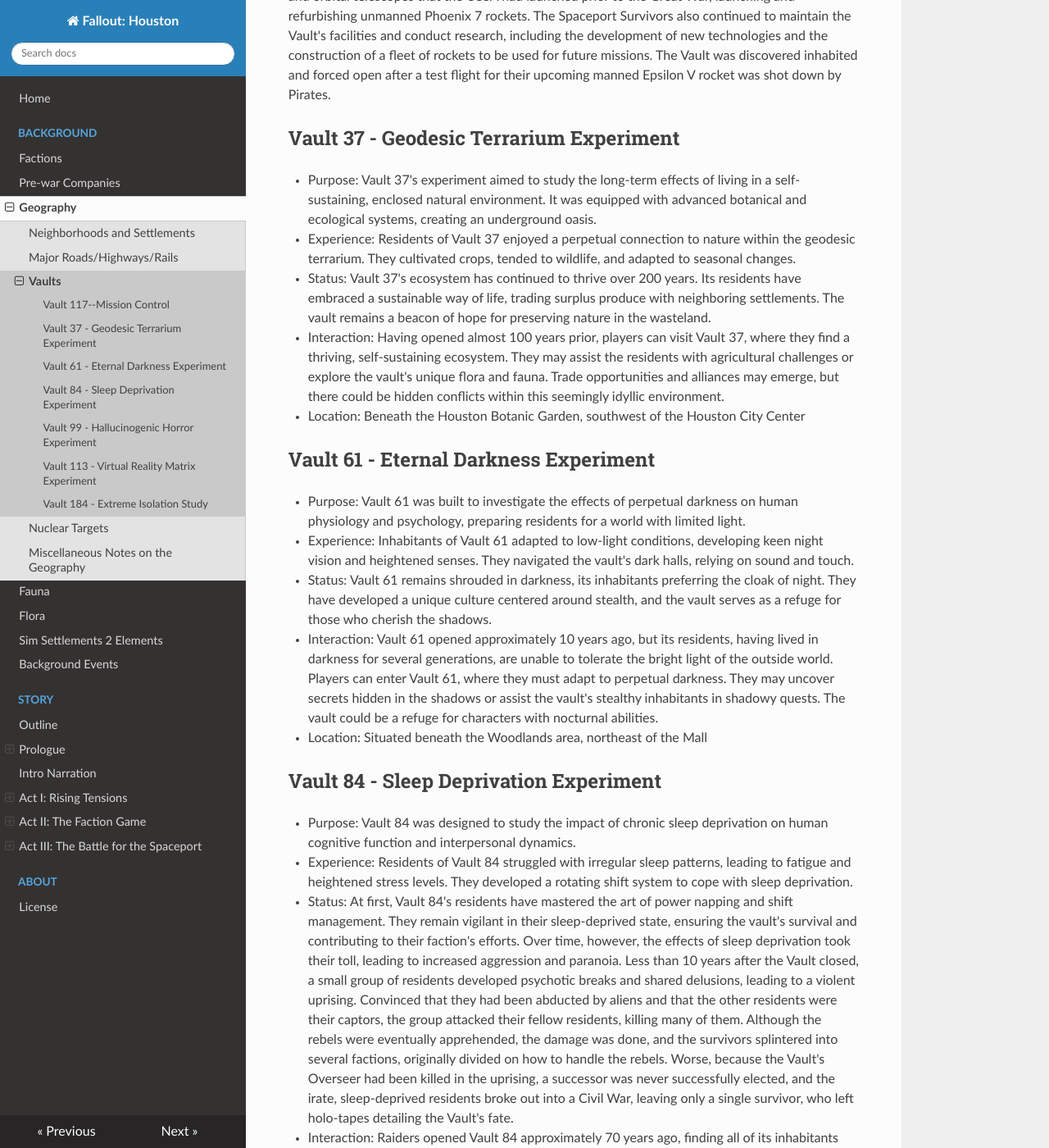
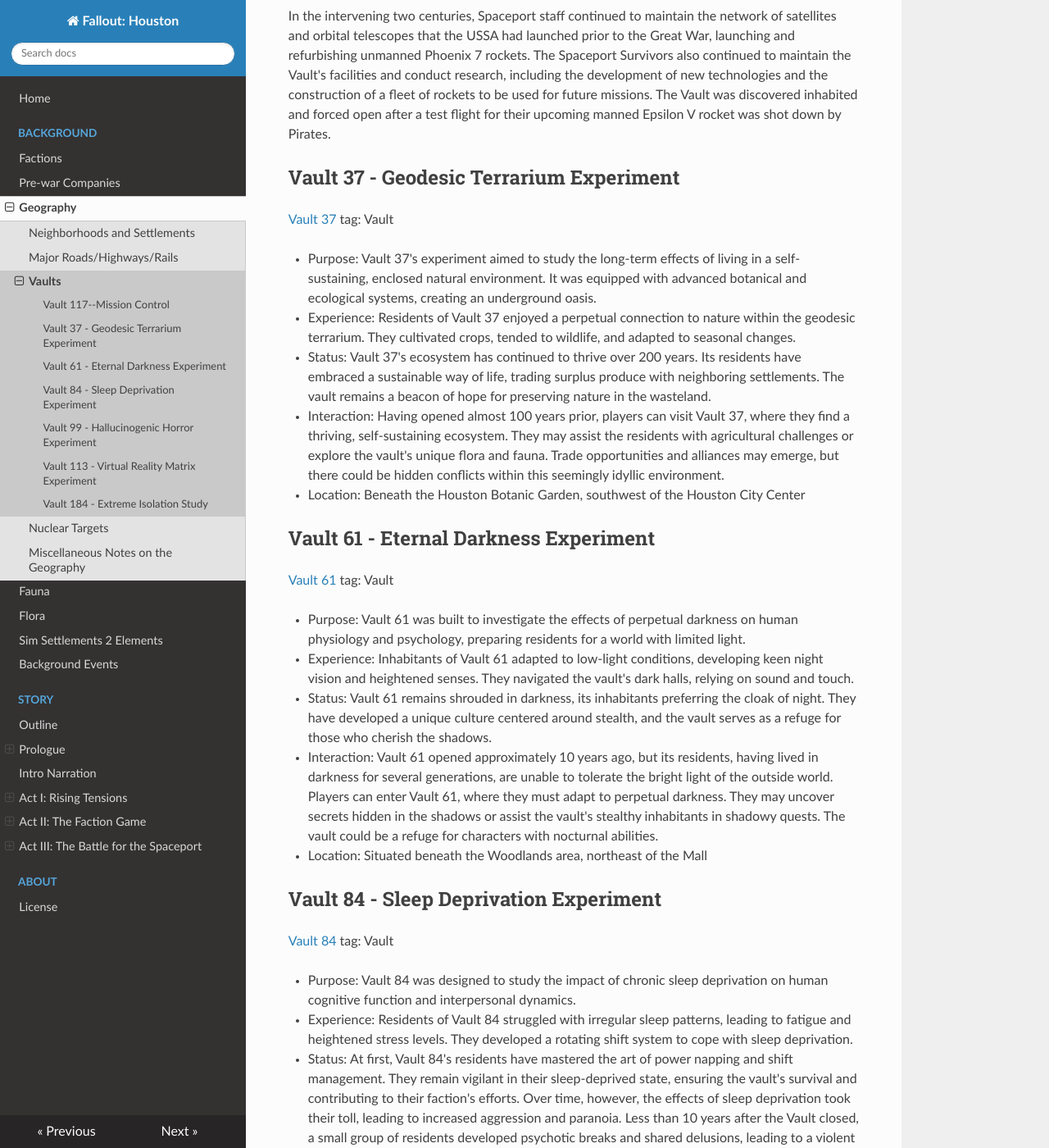
Before and after one commit to qthequartermasterman/fallout-houston-campaign, an MkDocs documentation site: the page built from docs/Background/geography/vaults.md, in a window 1280 px wide and 1400 px high, scrolled down 880 px. Shown: the whole window at 82% size. Built offline with MkDocs 1.6.1, drawn with Linux system fonts in a browser that asks for light colours; nearby versions of some CDN libraries; some of the changed text lies outside the part shown.

Commit message:
fix: add vault gps locations

```diff
--- a/docs/Background/geography/vaults.md
+++ b/docs/Background/geography/vaults.md
@@ -1,6 +1,8 @@
 # Vaults
 
 ## Vault 117--Mission Control
+
+[Vault 117](geo:29.559737036320865,-95.0905666313848) tag: Vault
 
 Home of the Spaceport Survivors, Vault 117 is a unique vault that was designed to house the scientists and engineers
 working at the Houston Spaceport. The vault was designed to be a self-sufficient facility, with its own power supply,
@@ -33,6 +35,8 @@
 
 ## Vault 37 - Geodesic Terrarium Experiment
 
+[Vault 37](geo:29.68807815688312,-95.27309443004592) tag: Vault
+
 - Purpose: Vault 37's experiment aimed to study the long-term effects of living in a self-sustaining, enclosed natural
   environment. It was equipped with advanced botanical and ecological systems, creating an underground oasis.
 - Experience: Residents of Vault 37 enjoyed a perpetual connection to nature within the geodesic terrarium. They
@@ -48,6 +52,9 @@
 
 ## Vault 61 - Eternal Darkness Experiment
 
+[Vault 61](geo:30.191511890340102,-95.44569062125957) tag: Vault
+
+
 - Purpose: Vault 61 was built to investigate the effects of perpetual darkness on human physiology and psychology,
   preparing residents for a world with limited light.
 - Experience: Inhabitants of Vault 61 adapted to low-light conditions, developing keen night vision and heightened
@@ -61,6 +68,8 @@
 - Location: Situated beneath the Woodlands area, northeast of the Mall
 
 ## Vault 84 - Sleep Deprivation Experiment
+
+[Vault 84](geo:29.709986448341805,-95.4032905456824) tag: Vault
 
 - Purpose: Vault 84 was designed to study the impact of chronic sleep deprivation on human cognitive function and
   interpersonal dynamics.
@@ -81,6 +90,8 @@
 
 ## Vault 99 - Hallucinogenic Horror Experiment
 
+[Vault 99](geo:29.762353687189293,-95.37604385399142) tag: Vault
+
 - Purpose: Vault 99 delved into the effects of potent hallucinogenic substances and twisted, disoriented architecture on
   human perception and behavior.
 - Experience: Inhabitants of Vault 99 endured surreal and terrifying hallucinations, navigating a labyrinth of
@@ -92,6 +103,8 @@
 - Location: Hidden deep below the Buffalo Bayou Park Cistern, an underground reservoir just west of downtown
 
 ## Vault 113 - Virtual Reality Matrix Experiment
+
+[Vault 113](geo:29.72250964302936,-95.38816777155127) tag: Vault
 
 - Purpose: Vault 113 immersed residents in an intricate virtual world, isolating them from the physical realm to observe
   the long-term effects of simulated existence.
@@ -114,6 +127,8 @@
 
 ## Vault 184 - Extreme Isolation Study
 
+[Vault 184](geo:29.772403427180695,-95.80897805517826) tag: Vault
+
 - Purpose: Vault 184 focused on extreme isolation to understand the psychological impacts. Residents were isolated from
   one another and subjected to prolonged solitude and sensory deprivation.
 - Experience: Vault 184 inhabitants endured extended periods of isolation, leading to heightened introspection, sensory
```
Also changed, not shown: docs/Background/geography/map.md (line endings or trailing spaces).
